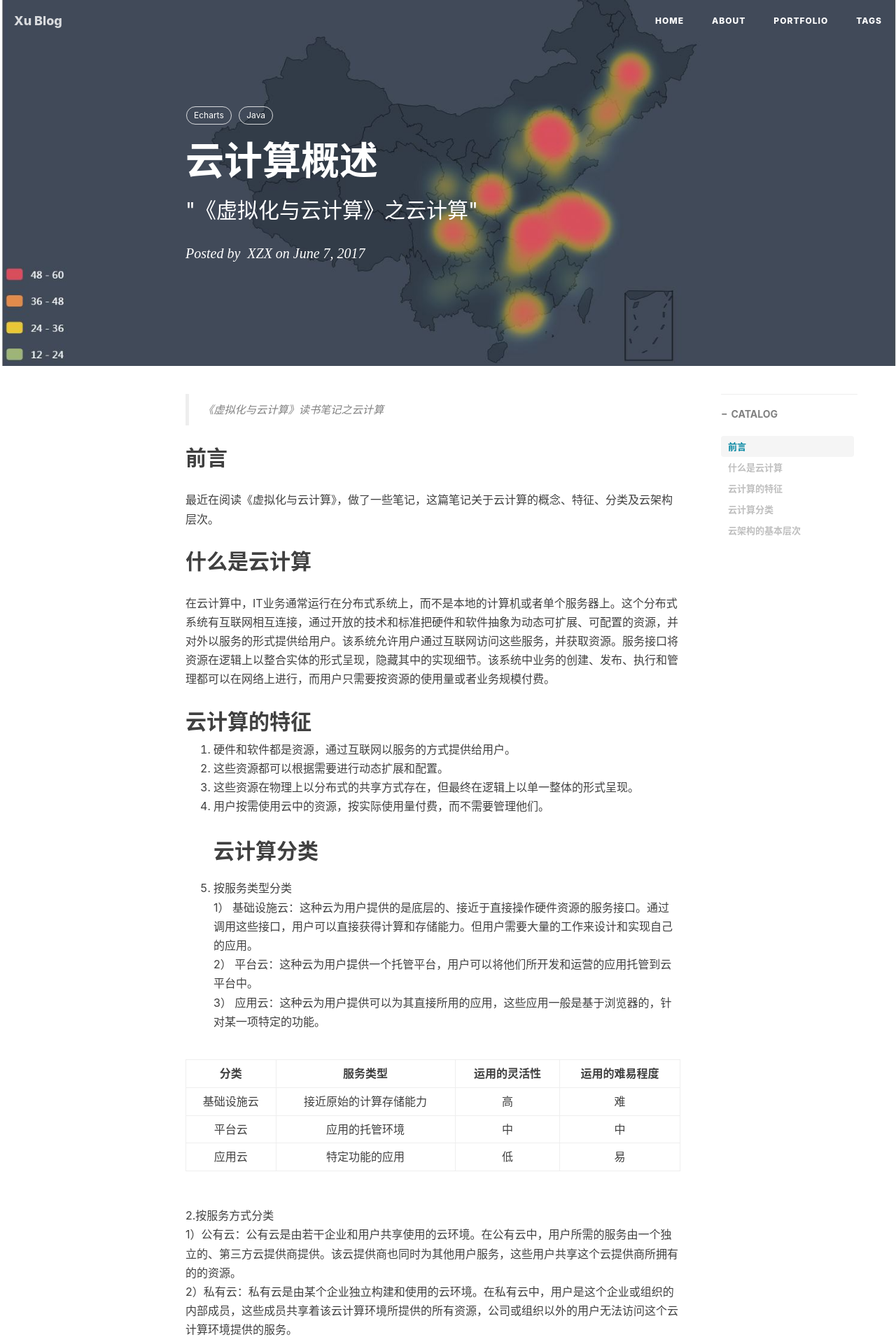
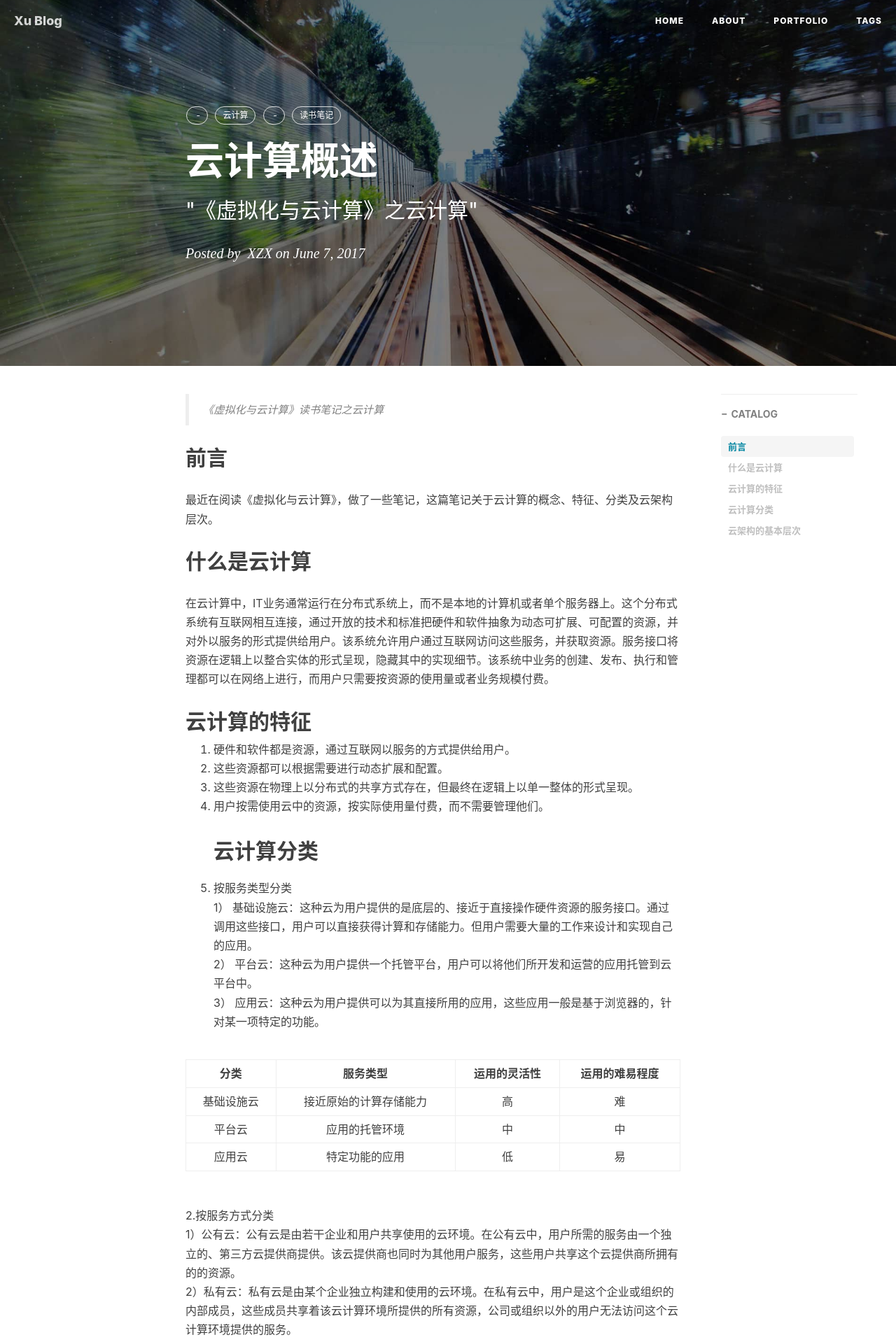
Before and after one commit to popsiclexu/popsiclexu.github.io, a Jekyll site: the page built from _posts/2017-06-07-CloudComputing-云计算.markdown, in a window 1280 px wide. Shown: the top 1918 px of the page at 70% size. Built offline with Jekyll 4.4.1, drawn with Linux system fonts in a browser that asks for light colours; nearby versions of some CDN libraries; a script that is not in the unit is left out; comment, search, counter and statistics services are not loaded.

Commit message:
Update 2017-06-07-CloudComputing-云计算.markdown

```diff
--- a/_posts/2017-06-07-CloudComputing-云计算.markdown
+++ b/_posts/2017-06-07-CloudComputing-云计算.markdown
@@ -4,11 +4,11 @@ title: 云计算概述
 subtitle: ' "《虚拟化与云计算》之云计算"'
 date: 2017-06-07T20:00:00.000Z
 author: "\_XZX"
-header-img: img/map.JPG
+header-img: img/post-bg-2015.jpg
 catalog: true
 tags:
-  - Echarts
-  - Java
+  - 云计算
+  - 读书笔记
 ---
 
 > 《虚拟化与云计算》读书笔记之云计算
@@ -42,7 +42,7 @@ tags:
 
 ## 云架构的基本层次
 
-![](http://xzxblog.me/img/cloud.JPG)
+![](http://xzxblog.me/img/readnote/cloud.JPG)
 
 基础设施层是经过虚拟化后的硬件资源和相关管理功能的集合
 
```
